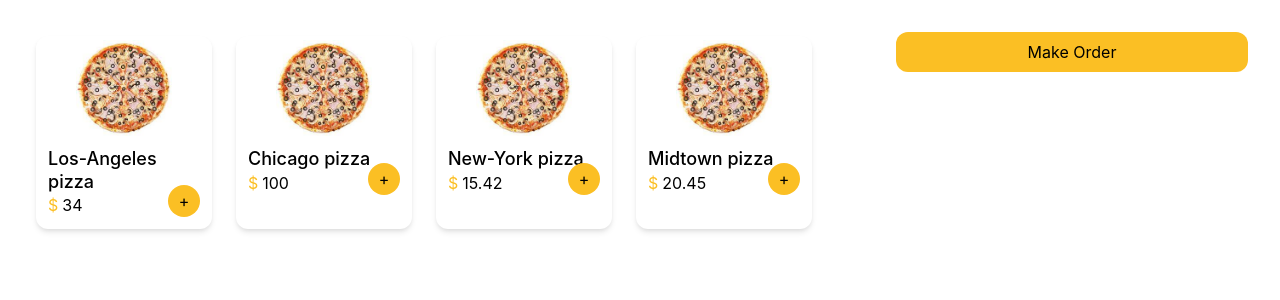
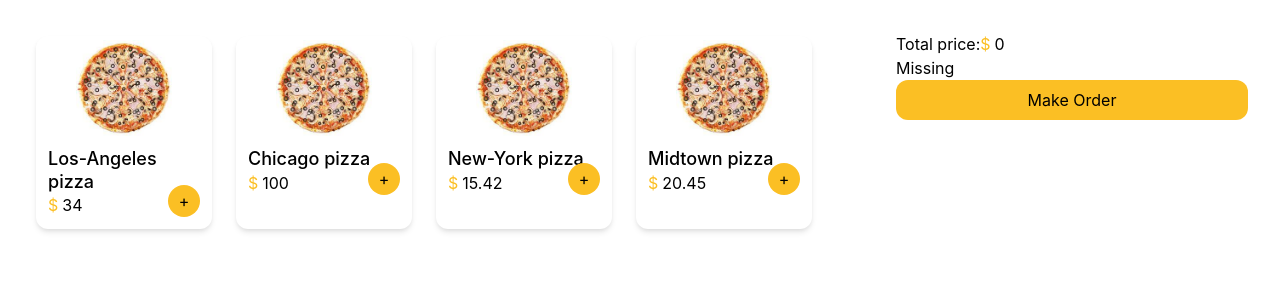
Before and after one commit to DmitriyFriz/evo-ts-bootcamp, a React (Create React App) app in the folder homeworks/06-advanced-redux/: page / in a window 1280 px wide. Shown: the top 300 px of the page. Built offline with nearby package versions, Linux system fonts and the light colour scheme.

Commit message:
feat: add price

```diff
--- a/homeworks/06-advanced-redux/src/App.tsx
+++ b/homeworks/06-advanced-redux/src/App.tsx
@@ -18,6 +18,9 @@ function App() {
   const pizza = useSelector(getPizza);
   const isLoadedPizza = pizza.length > 0;
   const basket = useSelector(getBasket);
+  const isStuffedBasket = basket.length > 0;
+
+  const totalPrice = basket.reduce((sum, item) => sum + item.price, 0);
 
   useEffect(() => {
     dispatch(loadingPizza());
@@ -32,8 +35,8 @@ function App() {
       </div>
       <div className="col-span-1 bg-white overflow-y-auto h-full">
         <div className="flex flex-col p-8">
-          {/* <TotalPrice price={totalPrice} /> */}
-          <PizzaBasket basket={basket} />
+          <TotalPrice price={totalPrice} />
+          {isStuffedBasket ? <PizzaBasket basket={basket} /> : <Missing />}
           <div className="flex flex-col">
             <button
               className="bg-yellow-400 rounded-xl pt-2 pb-2"
```
